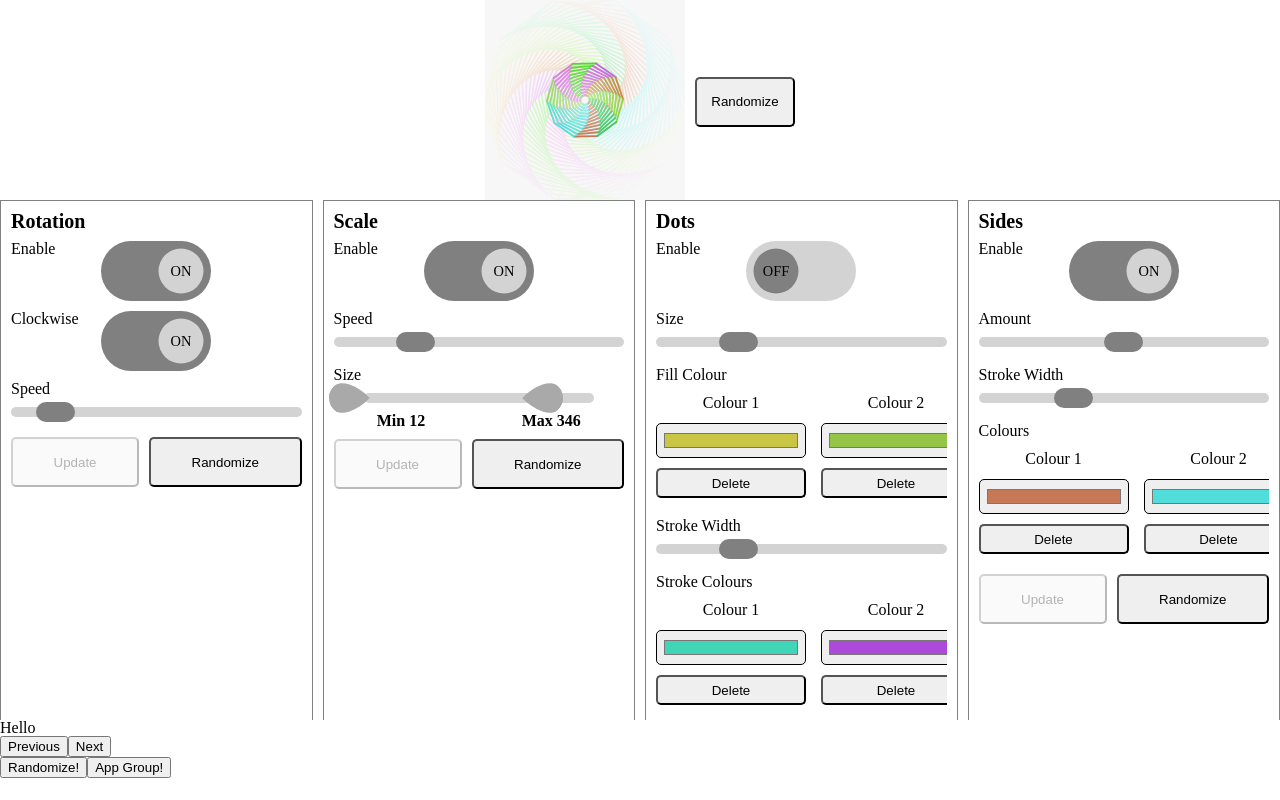
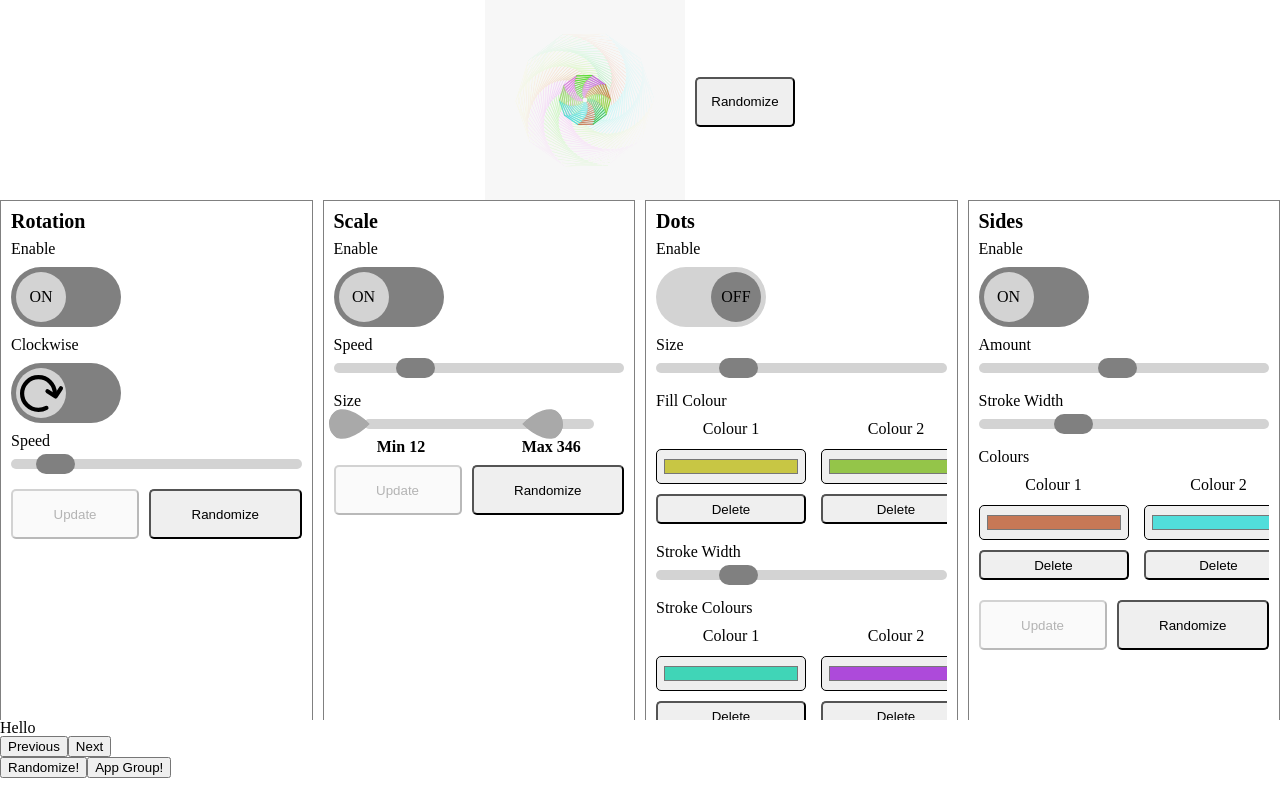
Before and after one commit to LiamMyles/polygon-art, a React (Create React App) app: page / in a window 1280 px wide. Built offline with nearby package versions, Linux system fonts and the light colour scheme.

Commit message:
Tweak toggle switch to look better and have an icon

```diff
--- a/src/components/PolygonDisplay.tsx
+++ b/src/components/PolygonDisplay.tsx
@@ -20,6 +20,8 @@ import { Slider } from "components/Slider"
 import { MultiSlider, sliderReducer } from "components/MultiSlider"
 import { ColourPicker } from "components/ColourPicker"
 import { CoordinatePicker } from "components/CoordinatePicker"
+
+import rotatingDirection from "../rotating-ring.svg"
 
 const PolygonPageWrappingDiv = styled.div`
   display: grid;
@@ -74,7 +76,7 @@ export const PolygonDisplay = () => {
                 width: 200,
                 height: 200,
               },
-              0.3
+              0.2
             )}
           />
         </PolygonCanvasDiv>
@@ -228,12 +230,15 @@ export const PolygonRotationControls: React.FC = () => {
         id="rotation-enabled"
         checked={enabled}
         setFunction={setEnabled}
+        checkedText={{ checked: "OFF", unchecked: "ON" }}
       />
       <ToggleSwitch
         label="Clockwise"
         id="rotation-clockwise"
         checked={clockwise}
         setFunction={setClockwise}
+        svgBackground={rotatingDirection}
+        transformFlip={true}
       />
       <Slider
         label="Speed"
@@ -312,6 +317,7 @@ export const PolygonScaleControls: React.FC = () => {
         id="scale-enabled"
         checked={enabled}
         setFunction={setEnabled}
+        checkedText={{ checked: "OFF", unchecked: "ON" }}
       />
       <Slider
         label="Speed"
@@ -387,6 +393,7 @@ export const PolygonDotsControls: React.FC = () => {
         id="dots-enabled"
         checked={enabled}
         setFunction={setEnabled}
+        checkedText={{ checked: "OFF", unchecked: "ON" }}
       />
       <Slider
         label="Size"
@@ -476,12 +483,13 @@ export const PolygonSidesControls: React.FC = () => {
         id="sides-enabled"
         checked={enabled}
         setFunction={setEnabled}
+        checkedText={{ checked: "OFF", unchecked: "ON" }}
       />
       <Slider
         label="Amount"
         id="sides-amount"
         max={20}
-        min={0}
+        min={1}
         currentValue={amount}
         setFunction={setAmount}
       />
--- a/src/components/ToggleSwitch.tsx
+++ b/src/components/ToggleSwitch.tsx
@@ -1,26 +1,61 @@
 import React from "react"
-import styled from "styled-components"
+import styled, { css } from "styled-components"
 
-interface ToggleSwitchProps {
-  label: string
-  id: string
-  checked: boolean
-  setFunction: React.Dispatch<React.SetStateAction<boolean>>
+interface CheckboxInputProps {
+  checkedText?: { checked: string; unchecked: string }
+  svgBackground?: string
+  transformFlip?: boolean
+}
+const CheckboxInput = styled.input<CheckboxInputProps>`
+  ${({ checkedText, svgBackground, transformFlip }) => {
+    const svgBackgroundCss = css`
+    background-image: url("${svgBackground}");
+    background-position: center center;
+    background-repeat: no-repeat;
+    background-size: 90%;
+    `
+
+    return css`
+      height: 0px;
+      width: 0px;
+      overflow: hidden;
+      clip: rect(1px, 1px, 1px, 1px);
+      position: absolute !important;
+
+      &:checked + label .button {
+        &::before {
+          background: grey;
+        }
+        &::after {
+        content: "${checkedText ? checkedText.unchecked : ""}";
+          background: lightgrey;
+          ${svgBackground ? svgBackgroundCss : ""}
+          transform: translate(0, -50%) scale(1);
+        }
+      }
+      &:checked:focus,
+      &:checked:hover {
+        & + label .button::after {
+          transform: translate(0, -50%) scale(0.9);
+        }
       }
 
-const CheckboxLabel = styled.label`
+      & + label{
+        display: grid;
+        grid-template-rows: 1em 60px;
+        grid-gap: 10px;
+      }
+
+      & + label .button {
         display: block;
         box-sizing: border-box;
-  padding-right: 120px;
         position: relative;
-  height: 60px;
-  width: 200px;
 
         &::before,
         &::after {
           content: "";
           position: absolute;
-    right: 0;
+          left: 0;
           top: 50%;
           transform: translateY(-50%);
         }
@@ -29,77 +64,58 @@ const CheckboxLabel = styled.label`
           height: 60px;
           width: 110px;
           border-radius: 50px;
+          transition: border 100ms ease-in-out, background-color 200ms ease-in-out;
         }
         &::after {
-    content: "OFF";
+          content: "${checkedText ? checkedText.checked : ""}";
           display: flex;
           justify-content: center;
           align-items: center;
           background: grey;
+          transform: translate(100%, -50%) scale(1) ${
+            transformFlip ? "rotateX(0deg) rotateY(180deg)" : ""
+          };
+          ${svgBackground ? svgBackgroundCss : ""}
           margin: 0 5px;
           width: 50px;
           height: 50px;
           border-radius: 25px;
-    transition: all 100ms ease-in-out;
-  }
-`
-
-const CheckboxInput = styled.input`
-  height: 0px;
-  width: 0px;
-  overflow: hidden;
-  clip: rect(1px, 1px, 1px, 1px);
-  position: absolute !important;
-
-  &:checked + ${CheckboxLabel} {
-    &::before {
-      background: grey;
-    }
-    &::after {
-      content: "ON";
-      background: lightgrey;
-      transform: translate(0, -50%) scale(0.9);
-    }
-    &:active::after {
-      width: 100px;
-      right: 0;
-    }
-  }
-  &:checked:focus,
-  &:checked:hover {
-    & + ${CheckboxLabel}::after {
-      transform: translate(0, -50%) scale(1);
+          transition: transform 200ms ease-in-out, background-color 300ms ease-in-out;
         }
       }
 
       &:focus,
       &:hover {
-    & + ${CheckboxLabel}::after {
-      transform: translate(-100%, -50%) scale(1);
+        & + label .button::after {
+          transform: translate(100%, -50%) scale(0.9) ${
+            transformFlip ? "rotateX(0deg) rotateY(180deg)" : ""
+          };
         }
-    & + ${CheckboxLabel}::before {
+        & + label::before {
           border: solid 5px darkgrey;
           height: 55px;
           width: 105px;
           right: -2.5px;
         }
+      }`
+  }}
+`
+
+interface ToggleSwitchProps extends CheckboxInputProps {
+  label: string
+  id: string
+  checked: boolean
+  setFunction: React.Dispatch<React.SetStateAction<boolean>>
 }
-  & + ${CheckboxLabel} {
-    &::after {
-      transform: translate(-100%, -50%) scale(0.9);
-    }
-    &:active::after {
-      right: -100px;
-      width: 100px;
-    }
-  }
-`
 
 export const ToggleSwitch: React.FC<ToggleSwitchProps> = ({
   label,
   id,
   checked,
   setFunction,
+  checkedText,
+  svgBackground,
+  transformFlip,
 }) => {
   return (
     <div>
@@ -110,8 +126,14 @@ export const ToggleSwitch: React.FC<ToggleSwitchProps> = ({
         onChange={({ currentTarget: { checked } }) => {
           setFunction(checked)
         }}
+        checkedText={checkedText}
+        svgBackground={svgBackground}
+        transformFlip={transformFlip}
       />
-      <CheckboxLabel htmlFor={id}>{label}</CheckboxLabel>
+      <label htmlFor={id}>
+        <span className="text">{label}</span>
+        <span className="button" />
+      </label>
     </div>
   )
 }
```
Also changed, not shown: src/rotating-ring.svg (added). Lines whose indentation alone changed are shown as unchanged.
